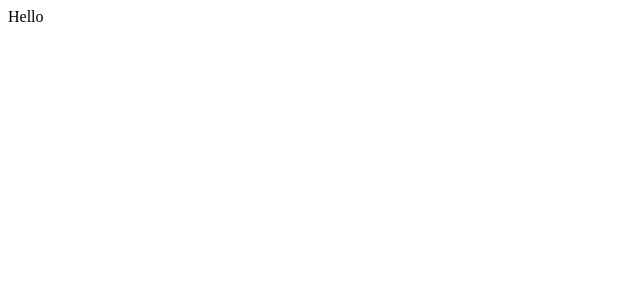
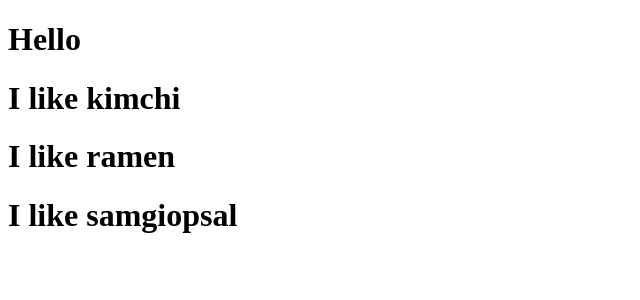
Before and after one commit to jissssoo1717/movie_app_2023, a React (Create React App) app: page / in a window 1280 px wide. Shown: the top 300 px of the page, without its empty margins (0-640 px from the left). Built offline with nearby package versions, Linux system fonts and the light colour scheme.

Commit message:
Reusable Components with JSX + Props

```diff
--- a/src/App.js
+++ b/src/App.js
@@ -1,7 +1,18 @@
 import React from "react";
 
+function Food({ fav }) {
+  return <h1>I like {fav}</h1>;
+}
+
 function App() {
-  return <div>Hello</div>;
+  return (
+    <div>
+      <h1>Hello</h1>
+      <Food fav="kimchi" />
+      <Food fav="ramen" />
+      <Food fav="samgiopsal" />
+    </div>
+  );
 }
 
 export default App;
```
